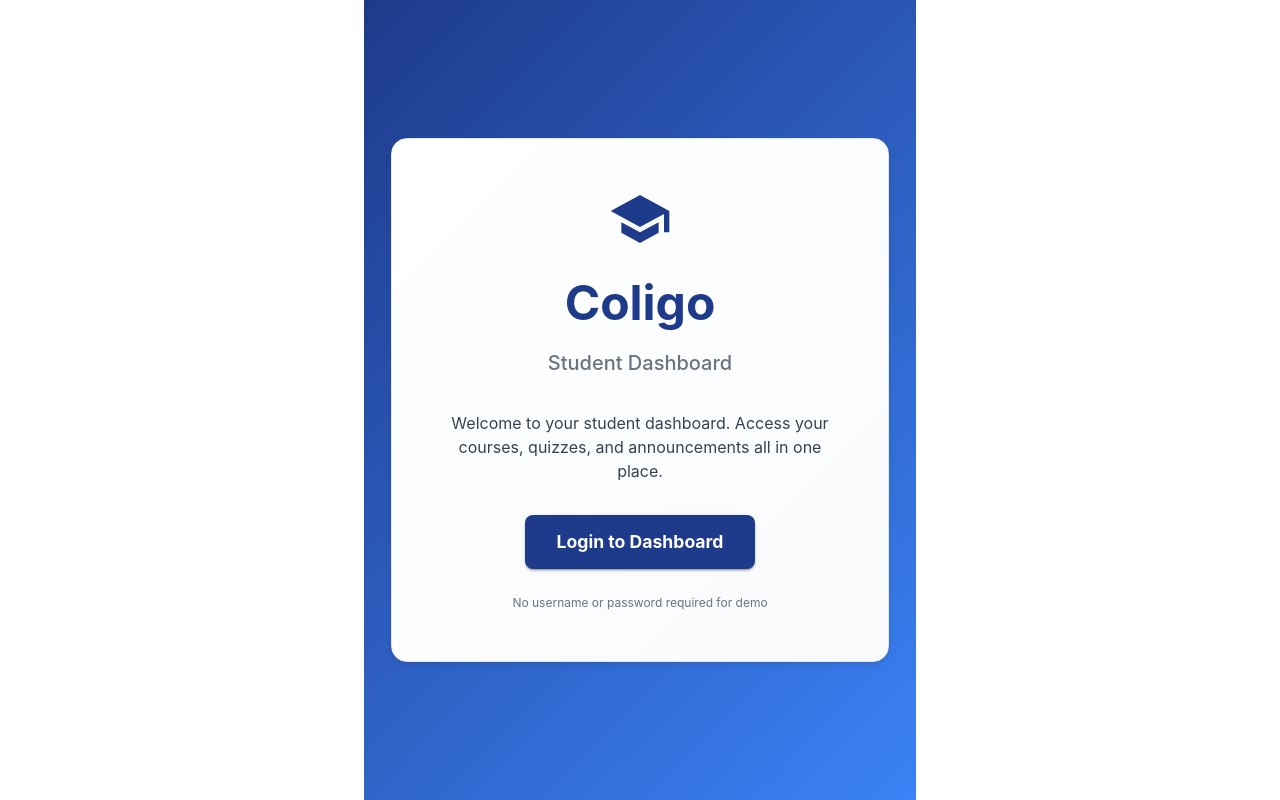
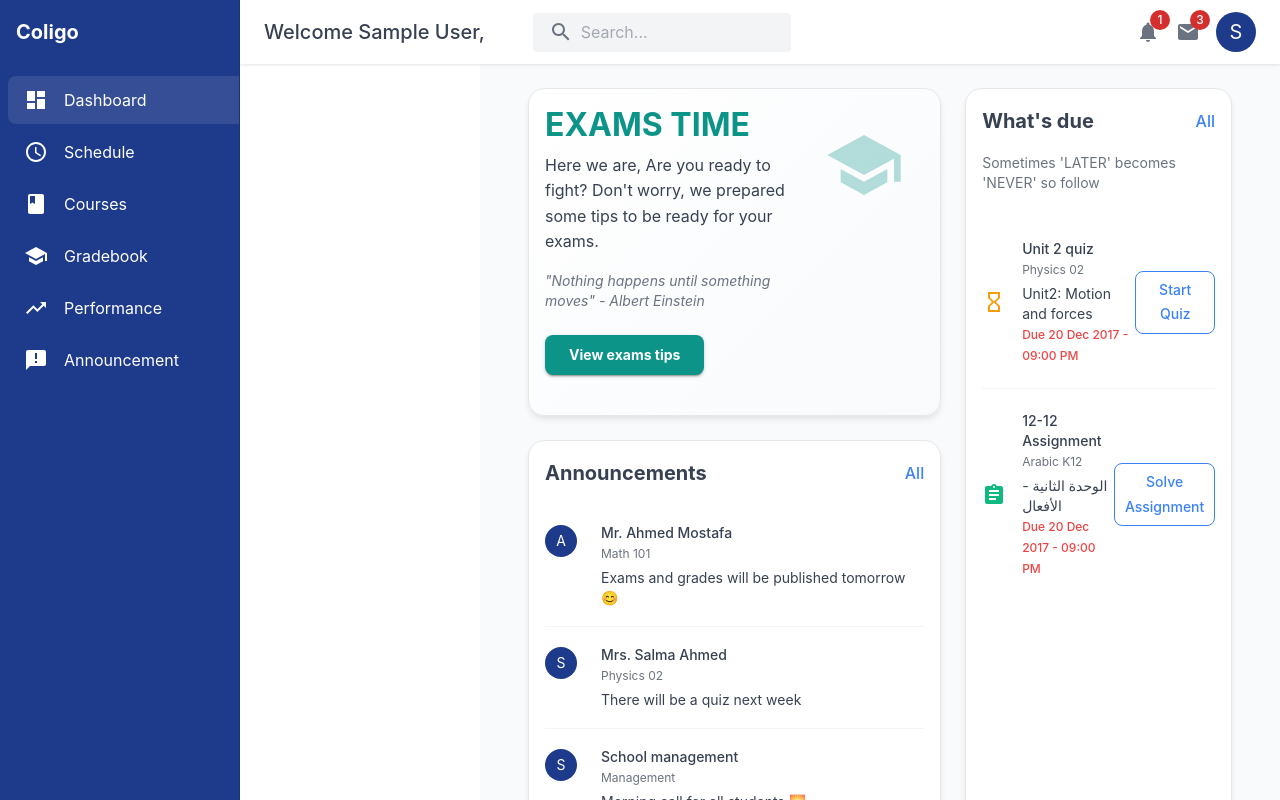
Before and after one commit to Esraa-mohamed1/Anyware-Elearning-ReactDash, a React (Create React App) app: page /dashboard in a window 1280 px wide. Before the commit this address led to /. Shown: the top 800 px of the page. Built offline with nearby package versions, Linux system fonts and the light colour scheme; no server answers; sample sign-in values are in the browser's storage.

Commit message:
navigation to the dash without need for username or password

```diff
--- a/src/components/common/RequireAuth.tsx
+++ b/src/components/common/RequireAuth.tsx
@@ -8,6 +8,8 @@ interface RequireAuthProps {
 
 const RequireAuth: React.FC<RequireAuthProps> = ({ children }) => {
   const { isAuthenticated, loading } = useAuth();
+
+  console.log('RequireAuth - isAuthenticated:', isAuthenticated, 'loading:', loading);
 
   if (loading) {
     return (
@@ -23,9 +25,11 @@ const RequireAuth: React.FC<RequireAuthProps> = ({ children }) => {
   }
 
   if (!isAuthenticated) {
+    console.log('RequireAuth - Redirecting to login');
     return <Navigate to="/" replace />;
   }
 
+  console.log('RequireAuth - Rendering children');
   return <>{children}</>;
 };
 
--- a/src/features/auth/LoginPage.tsx
+++ b/src/features/auth/LoginPage.tsx
@@ -1,4 +1,4 @@
-import React from 'react';
+import React, { useEffect } from 'react';
 import {
   Container,
   Box,
@@ -8,6 +8,7 @@ import {
   styled,
 } from '@mui/material';
 import { School as SchoolIcon } from '@mui/icons-material';
+import { useNavigate } from 'react-router-dom';
 import { useAuth } from '../../hooks/useAuth';
 
 const StyledPaper = styled(Paper)({
@@ -22,7 +23,14 @@ const StyledPaper = styled(Paper)({
 });
 
 const LoginPage: React.FC = () => {
-  const { login } = useAuth();
+  const { login, isAuthenticated } = useAuth();
+  const navigate = useNavigate();
+
+  useEffect(() => {
+    if (isAuthenticated) {
+      navigate('/dashboard');
+    }
+  }, [isAuthenticated, navigate]);
 
   const handleLogin = () => {
     const mockUser = {
@@ -30,7 +38,10 @@ const LoginPage: React.FC = () => {
       name: 'Talia',
       email: 'talia@example.com',
     };
+    console.log('Logging in user:', mockUser);
     login(mockUser);
+    console.log('Navigating to dashboard...');
+    navigate('/dashboard');
   };
 
   return (
--- a/src/features/dashboard/Dashboard.tsx
+++ b/src/features/dashboard/Dashboard.tsx
@@ -1,5 +1,5 @@
 import React, { useEffect } from 'react';
-import { Grid2 as Grid, Container } from '@mui/material';
+import { Box, Container } from '@mui/material';
 import { useDispatch, useSelector } from 'react-redux';
 import { AppDispatch, RootState } from '../../store';
 import { fetchAnnouncements } from '../announcements/announcementsSlice';
@@ -26,27 +26,27 @@ const Dashboard: React.FC = () => {
   return (
     <Layout activePath="/dashboard">
       <Container maxWidth="xl">
-        <Grid container spacing={3}>
+        <Box sx={{ display: 'flex', flexDirection: { xs: 'column', lg: 'row' }, gap: 3 }}>
           {/* Left Column */}
-          <Grid item xs={12} lg={8}>
-            <Grid container spacing={3}>
+          <Box sx={{ flex: { lg: 2 } }}>
+            <Box sx={{ display: 'flex', flexDirection: 'column', gap: 3 }}>
               {/* Exam Card */}
-              <Grid item xs={12}>
+              <Box>
                 <ExamCard />
-              </Grid>
+              </Box>
 
               {/* Announcements Card */}
-              <Grid item xs={12}>
+              <Box>
                 <AnnouncementsCard announcements={announcements} />
-              </Grid>
-            </Grid>
-          </Grid>
+              </Box>
+            </Box>
+          </Box>
 
           {/* Right Column */}
-          <Grid item xs={12} lg={4}>
+          <Box sx={{ flex: { lg: 1 } }}>
             <QuizzesCard quizzes={quizzes} />
-          </Grid>
-        </Grid>
+          </Box>
+        </Box>
       </Container>
     </Layout>
   );
--- a/src/hooks/useAuth.ts
+++ b/src/hooks/useAuth.ts
@@ -28,6 +28,7 @@ export const useAuth = () => {
     const token = 'dummy-token-' + Date.now(); // Simple token for demo
     localStorage.setItem('token', token);
     localStorage.setItem('user', JSON.stringify(userData));
+    console.log('Setting user in Redux:', userData);
     dispatch(setUser(userData));
   };
 
```
